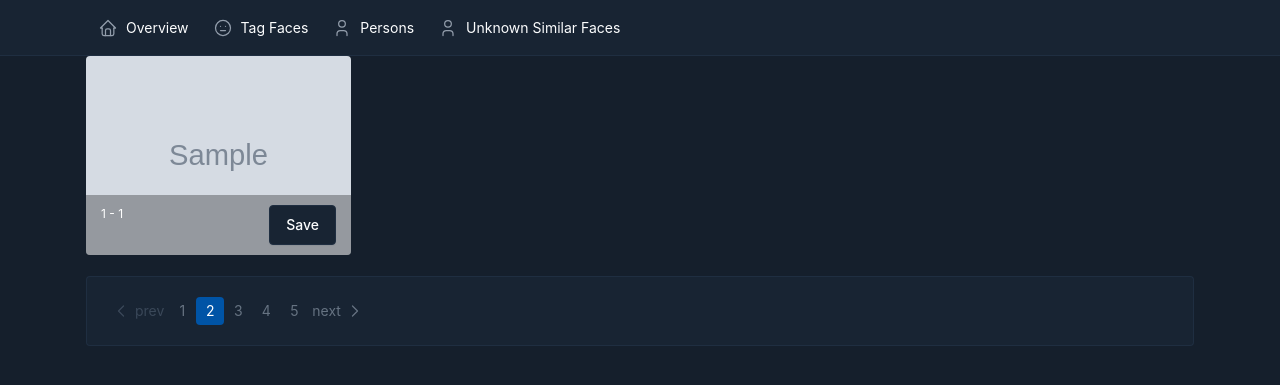
After one commit to ruudverheijden/tag-my-photos, a Flask app: template src/web/templates/clusters_overview.html in a window 1280 px wide. The commit adds this page. Shown: the top 385 px of the page. Run offline with Flask 3, Linux system fonts and the light colour scheme; the template is opened without the code that fills it: most values are stand-ins (such as "Sample title", 1, 10 or a date in 2020); grey boxes marked "Sample" are stand-in pictures; some libraries are stand-ins or nearby versions.

Commit message:
Adding Clusters page

```diff
--- a/src/web/main.py
+++ b/src/web/main.py
@@ -9,6 +9,7 @@ from sqlalchemy import create_engine, select, outerjoin
 from ..utils.tables import faces as faces_table
 from ..utils.tables import files as files_table
 from ..utils.tables import persons as persons_table
+from ..utils.tables import clusters as clusters_table
 
 load_dotenv()  # Inject environment variables from .env during development
 
@@ -64,6 +65,43 @@ def faces():
         "faces_overview.html", faces=data_faces, persons=data_persons
     )
 
+@app.route("/clusters")
+def clusters():
+    """
+    Show an overview of all clusters in the database
+    """
+    db_engine = create_engine("sqlite:///" + os.environ["DATABASE_PATH"])
+    with db_engine.connect() as conn:
+        # Fetch all clusters
+        # TODO: add pagination
+        query_clusters = (
+            select(
+                clusters_table.c.id,
+                clusters_table.c.cluster_id,
+                clusters_table.c.face_id,
+                faces_table.c.file_id,
+                faces_table.c.thumbnail_filename
+            ).join(
+                faces_table, clusters_table.c.face_id == faces_table.c.id
+            ).order_by(clusters_table.c.cluster_id)
+        )
+        result_clusters = conn.execute(query_clusters)
+
+        data_clusters = [
+            {
+                "id": row.id,
+                "cluster_id": row.cluster_id,
+                "face_id": row.face_id,
+                "file_id": row.file_id,
+                "thumbnail_path": "/thumbnail/" + row.thumbnail_filename
+            }
+            for row in result_clusters
+        ]
+        print(data_clusters)
+        conn.close()
+    return render_template(
+        "clusters_overview.html", clusters=data_clusters
+    )
 
 @app.route("/thumbnail/<path:filename>")
 def thumbnail(filename):
--- a/src/web/templates/base.html
+++ b/src/web/templates/base.html
@@ -49,6 +49,16 @@
                           </span>
                         </a>
                       </li>
+                      <li class="nav-item {% if request.path == '/clusters' %}active{% endif %}">
+                        <a class="nav-link" href="{{ url_for('clusters') }}" >
+                          <span class="nav-link-icon d-md-none d-lg-inline-block"><!-- Download SVG icon from http://tabler-icons.io/i/user -->
+                            <svg  xmlns="http://www.w3.org/2000/svg"  width="24"  height="24"  viewBox="0 0 24 24"  fill="none"  stroke="currentColor"  stroke-width="2"  stroke-linecap="round"  stroke-linejoin="round"  class="icon icon-tabler icons-tabler-outline icon-tabler-user"><path stroke="none" d="M0 0h24v24H0z" fill="none"/><path d="M8 7a4 4 0 1 0 8 0a4 4 0 0 0 -8 0" /><path d="M6 21v-2a4 4 0 0 1 4 -4h4a4 4 0 0 1 4 4v2" /></svg>
+                          </span>
+                          <span class="nav-link-title">
+                            Unknown Similar Faces
+                          </span>
+                        </a>
+                      </li>
                   </ul>
                 </div>
             </div>
--- /dev/null
+++ b/src/web/templates/clusters_overview.html
@@ -0,0 +1,78 @@
+{% extends 'base.html' %}
+
+{% block content %}
+  <div class="container">
+    <div class="row">
+      {% for cluster in clusters %}
+        <div class="col-lg-3 col-md-4 col-sm-6 col-xs-12 face-container">
+          <figure class="figure rounded overflow-hidden position-relative">
+            <a href="{{ url_for('file', file_id=cluster.file_id) }}">
+              <img src="{{ cluster.thumbnail_path }}" class="figure-img img-fluid">
+            </a>
+            <figcaption class="figure-caption">
+              <form class="tag-person-form">
+                  <div class="row g-2">
+                    <div class="col">
+                      {{ cluster.cluster_id }} - {{ cluster.face_id }}
+                      <input name="face_id" type="hidden" value="{{ cluster.face_id }}">
+                    </div>
+                    <div class="col-auto">
+                      <input type="submit" class="btn" value="Save" />
+                    </div>
+                  </div>
+              </form>
+            </figcaption>
+          </figure>
+        </div>
+      {% endfor %}
+    </div>
+    <div class="col-12">
+      <div class="card">
+        <div class="card-body">
+          <ul class="pagination ">
+            <li class="page-item disabled">
+              <a class="page-link" href="#" tabindex="-1" aria-disabled="true">
+                <!-- Download SVG icon from http://tabler-icons.io/i/chevron-left -->
+                <svg xmlns="http://www.w3.org/2000/svg" class="icon" width="24" height="24" viewBox="0 0 24 24" stroke-width="2" stroke="currentColor" fill="none" stroke-linecap="round" stroke-linejoin="round"><path stroke="none" d="M0 0h24v24H0z" fill="none"></path><path d="M15 6l-6 6l6 6"></path></svg>
+                prev
+              </a>
+            </li>
+            <li class="page-item"><a class="page-link" href="#">1</a></li>
+            <li class="page-item active"><a class="page-link" href="#">2</a></li>
+            <li class="page-item"><a class="page-link" href="#">3</a></li>
+            <li class="page-item"><a class="page-link" href="#">4</a></li>
+            <li class="page-item"><a class="page-link" href="#">5</a></li>
+            <li class="page-item">
+              <a class="page-link" href="#">
+                next <!-- Download SVG icon from http://tabler-icons.io/i/chevron-right -->
+                <svg xmlns="http://www.w3.org/2000/svg" class="icon" width="24" height="24" viewBox="0 0 24 24" stroke-width="2" stroke="currentColor" fill="none" stroke-linecap="round" stroke-linejoin="round"><path stroke="none" d="M0 0h24v24H0z" fill="none"></path><path d="M9 6l6 6l-6 6"></path></svg>
+              </a>
+            </li>
+          </ul>
+        </div>
+      </div>
+    </div>
+  </div>
+{% endblock %}
+
+{% block style %}
+  <style>
+    .figure {
+      width: 100%;
+    }
+
+    .figure-img {
+      margin-bottom: 0;
+      width: 100%;
+    }
+
+    .figure-caption {
+      position: absolute;
+      bottom: 0;
+      width: 100%;
+      background: rgba(0, 0, 0, 0.3);
+      color: white;
+      padding: 10px 15px;
+    }
+  </style>
+{% endblock %}
```
